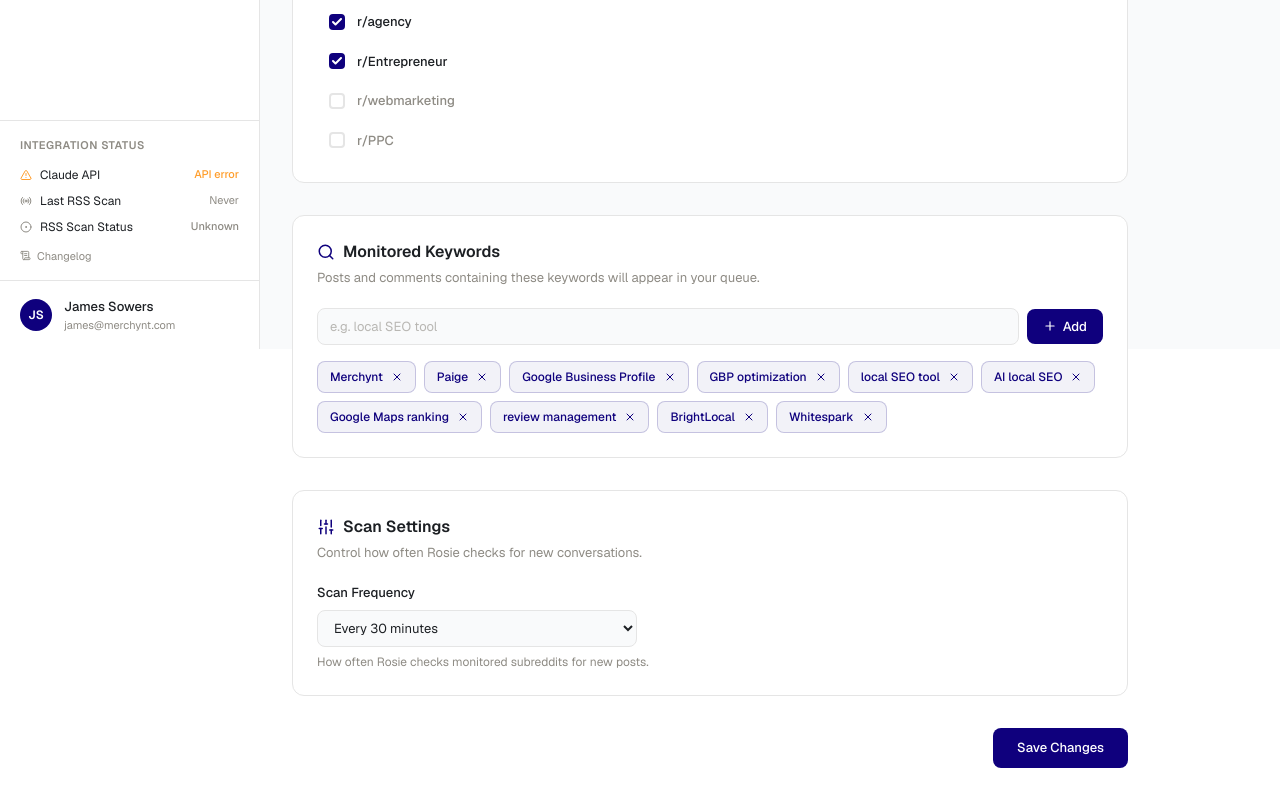
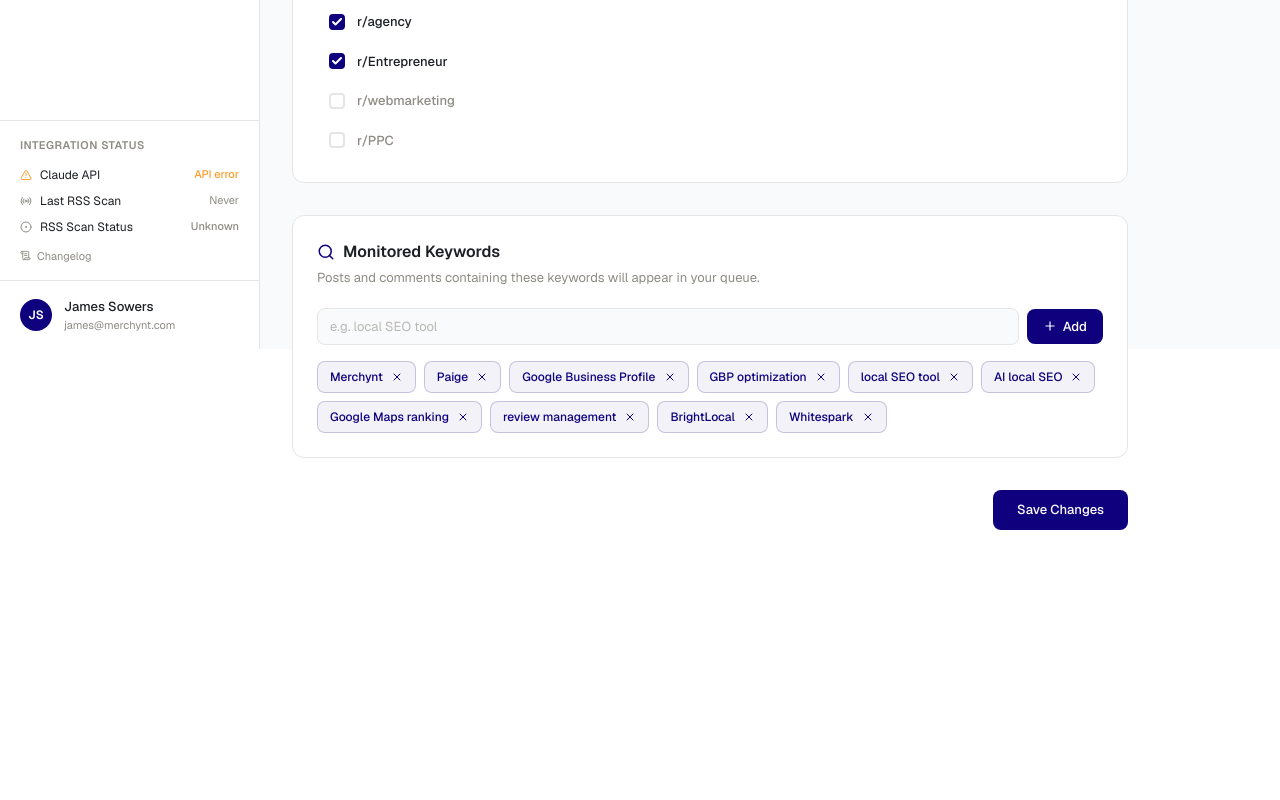
Before and after one commit to merchyntjames/reddit-rosie, a Next.js app: page /settings in a window 1280 px wide. Shown: the part 451-1251 px from the top of the page. After the commit the page ends 1013 px from the top, so only its background shows below. Built offline with nearby package versions, Linux system fonts and the light colour scheme; no server answers.

Commit message:
Remove Scan Settings section from Account Settings
The scan frequency dropdown wasn't functional — actual scan runs
once daily at 7am ET via GitHub Actions cron, not controlled by
a UI setting. Removed the section and unused imports.

Co-Authored-By: Claude Opus 4.6 <noreply@anthropic.com>

```diff
--- a/src/app/settings/page.tsx
+++ b/src/app/settings/page.tsx
@@ -1,16 +1,15 @@
 'use client';
 
 import { useState } from 'react';
-import { mockSubreddits, mockKeywords, mockMonitoringConfig } from '@/lib/mock-data';
-import { MonitoredSubreddit, MonitoredKeyword, MonitoringConfig, ScanFrequency } from '@/lib/types';
-import { Plus, X, Hash, Search, Sliders } from 'lucide-react';
+import { mockSubreddits, mockKeywords } from '@/lib/mock-data';
+import { MonitoredSubreddit, MonitoredKeyword } from '@/lib/types';
+import { Plus, X, Hash, Search } from 'lucide-react';
 
 export default function SettingsPage() {
   const [subreddits, setSubreddits] = useState<MonitoredSubreddit[]>(mockSubreddits);
   const [keywords, setKeywords] = useState<MonitoredKeyword[]>(mockKeywords);
   const [newSubreddit, setNewSubreddit] = useState('');
   const [newKeyword, setNewKeyword] = useState('');
-  const [monitoringConfig, setMonitoringConfig] = useState<MonitoringConfig>(mockMonitoringConfig);
   const [saveStatus, setSaveStatus] = useState<'idle' | 'saving' | 'saved' | 'error'>('idle');
 
   // Load from Supabase on mount
@@ -155,32 +154,6 @@ export default function SettingsPage() {
           </div>
         </section>
 
-        {/* Scan Settings */}
-        <section className="bg-white rounded-xl border border-border p-6">
-          <div className="flex items-center gap-2 mb-1">
-            <Sliders size={18} className="text-navy" />
-            <h2 className="text-[16px] font-semibold text-dark">Scan Settings</h2>
-          </div>
-          <p className="text-[13px] text-muted mb-5">
-            Control how often Rosie checks for new conversations.
-          </p>
-
-          <div>
-            <label className="block text-[13px] font-medium text-dark mb-2">Scan Frequency</label>
-            <select
-              value={monitoringConfig.scanFrequency}
-              onChange={e => setMonitoringConfig(prev => ({ ...prev, scanFrequency: e.target.value as ScanFrequency }))}
-              className="w-full max-w-xs px-3 py-2 rounded-lg border border-border bg-surface text-[13px] text-dark focus:outline-none focus:ring-2 focus:ring-navy/20 focus:border-navy/30"
-            >
-              <option value="15min">Every 15 minutes</option>
-              <option value="30min">Every 30 minutes</option>
-              <option value="1hour">Every 1 hour</option>
-              <option value="2hours">Every 2 hours</option>
-            </select>
-            <p className="text-[12px] text-muted mt-1.5">How often Rosie checks monitored subreddits for new posts.</p>
-          </div>
-        </section>
-
         {/* Save */}
         <div className="flex justify-end">
           <button
```
